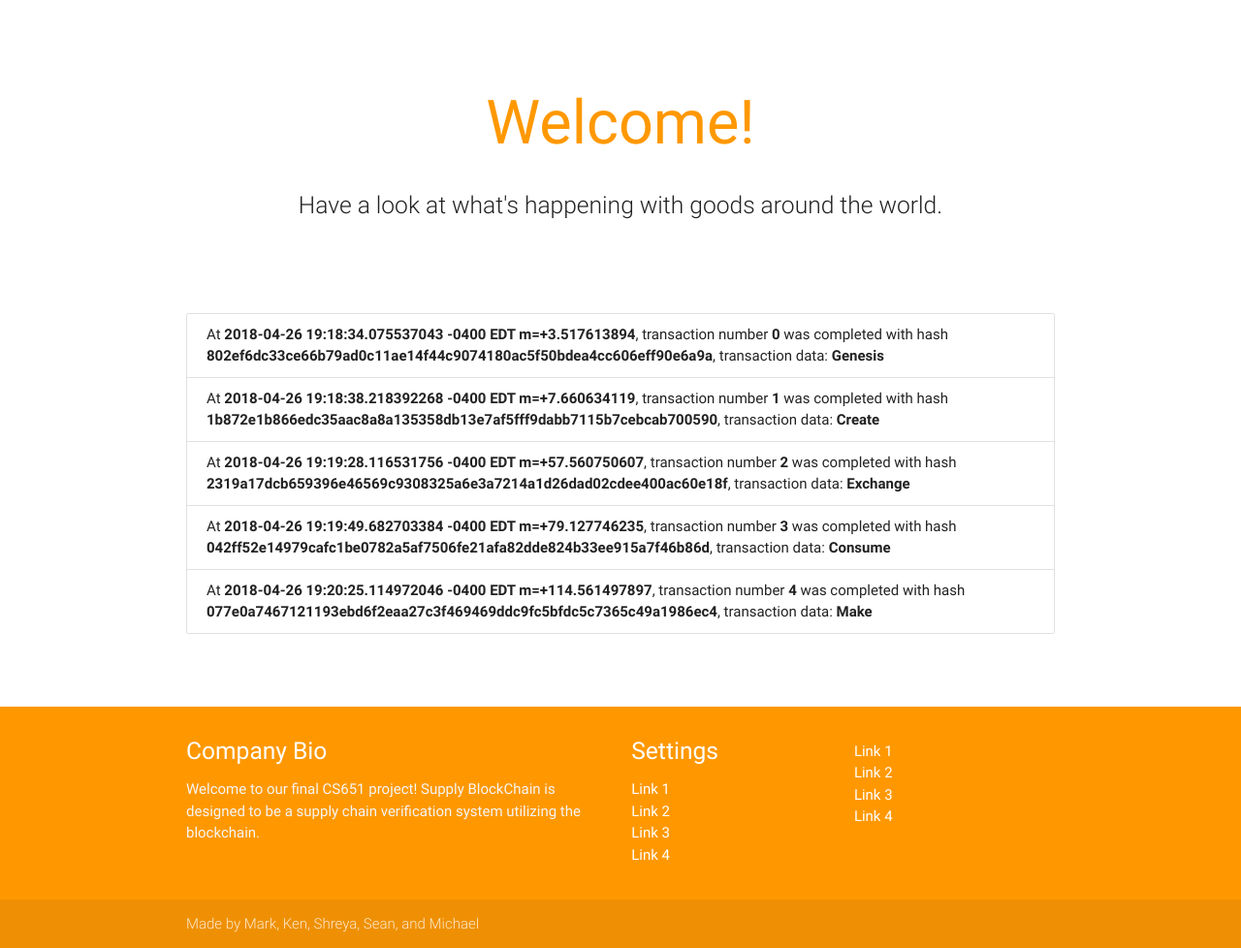
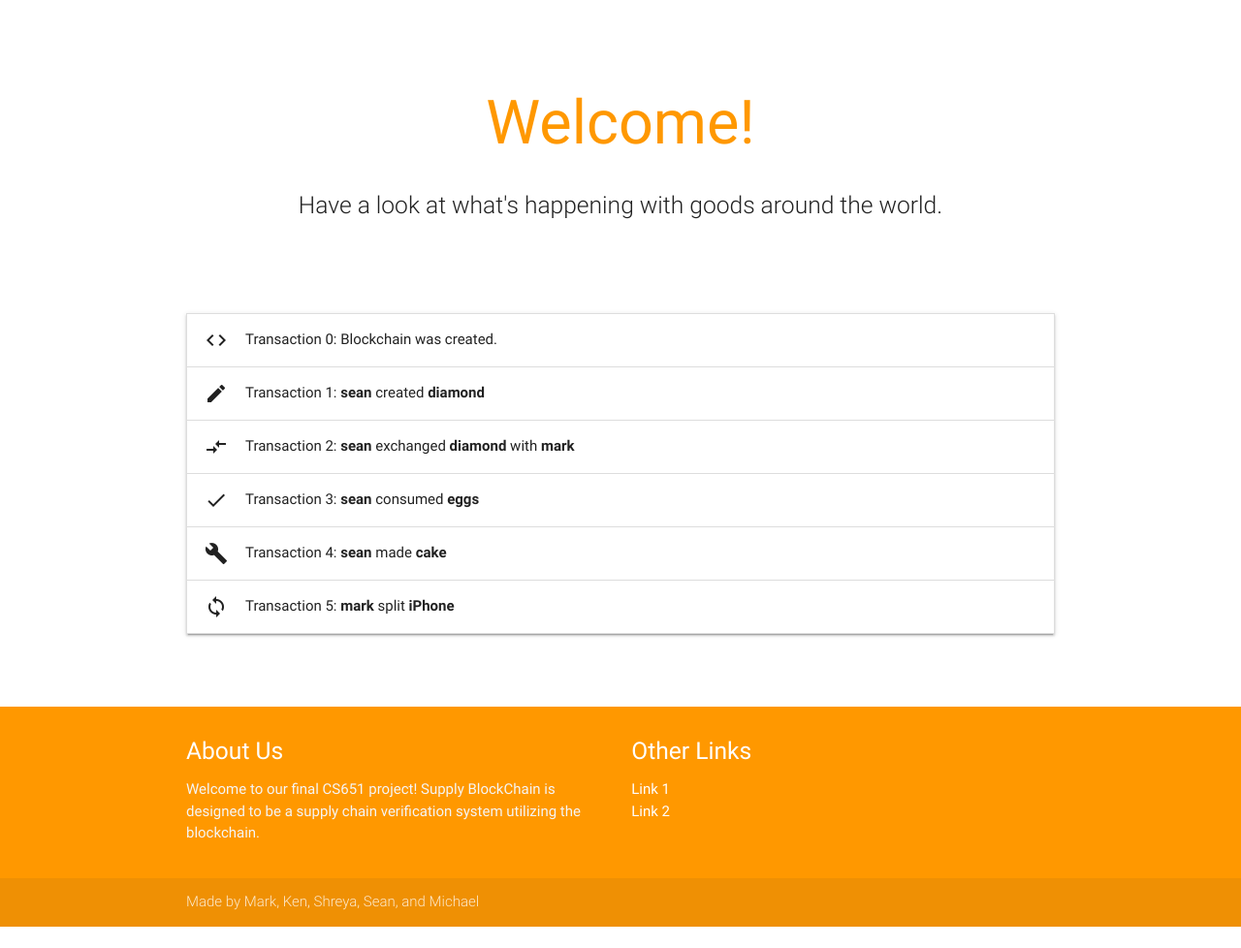
Before and after one commit to mbestavros/SupplyChain, a Flask app: page /index in a window 1280 px wide. Shown: the whole page at 97% size. After the commit the page ends 956 px from the top, so only its background shows below. Run offline with Flask 2, Linux system fonts and the light colour scheme; some libraries are stand-ins or nearby versions.

Commit message:
Add fully-functional visualization page; additional tweaks to server

```diff
--- a/visualization/sample.json
+++ b/visualization/sample.json
@@ -234,5 +234,56 @@
             "OutputItemNames":null
          }
       }
+   },
+   {
+      "Index":5,
+      "Timestamp":"2018-04-26 19:20:28.114972046 -0400 EDT m=+114.561497897",
+      "Hash":"077e0a7467121193ebd6f2eaa27c3f469469ddc9fc5bfdc5c7365c49a1986ec4",
+      "PrevHash":"042ff52e14979cafc1be0782a5af7506fe21afa82dde824b33ee915a7f46b86d",
+      "Difficulty":1,
+      "Nonce":"3",
+      "BlockTransaction":{
+         "TransactionType":"Split",
+         "TimeTransacted":1524784825,
+         "Cr":{
+            "OriginUserId":"",
+            "DestinationUserId":"",
+            "ItemId":"",
+            "ItemName":""
+         },
+         "Ex":{
+            "OriginUserId":"",
+            "DestinationUserId":"",
+            "ItemId":"",
+            "ItemName":""
+         },
+         "Co":{
+            "OriginUserId":"",
+            "DestinationUserId":"",
+            "ItemId":"",
+            "ItemName":""
+         },
+         "Ma":{
+            "OriginUserId":"",
+            "DestinationUserId":"",
+            "InputItemIds":null,
+            "InputItemNames":null,
+            "OutputItemId":"",
+            "OutputItemName":""
+         },
+         "Sp":{
+            "OriginUserId":"mark",
+            "DestinationUserIds":null,
+            "InputItemId":"",
+            "InputItemName":"iPhone",
+            "OutputItemIds":null,
+            "OutputItemNames":[
+               "Screen",
+               "CPU",
+               "RAM",
+               "Battery"
+            ]
+         }
+      }
    }
 ]
--- a/visualization/server.py
+++ b/visualization/server.py
@@ -10,7 +10,7 @@ app = Flask(__name__)
 @app.route('/')
 def raw_json():
 	# jsonify returns formatted JSON
-	return jsonify(get_blockchain_json)
+	return jsonify(get_blockchain_json())
 
 @app.route('/index')
 def index():
--- a/visualization/templates/index.html
+++ b/visualization/templates/index.html
@@ -28,11 +28,72 @@
 
 
       <!--   Icon Section   -->
-      <ul class="collection">
+      <ul class="collapsible">
         {% for block in blockchain %}
-        <li class="collection-item">At <b>{{ block.Timestamp }}</b>, transaction number <b>{{ block.Index }}</b> was completed with hash <b>{{ block.Hash }}</b>, transaction data: <b>{{ block.ParsedBlockTransaction.type }}</b></li>
+
+        <li>
+          {% if block.ParsedBlockTransaction.type == "Genesis" %}
+          <div class="collapsible-header"><i class="material-icons">code</i><span>Transaction {{ block.Index }}: Blockchain was created.</span></div>
+          <div class="collapsible-body"><span>
+            Time: <b>{{ block.Timestamp }}</b>
+          </span></div>
+          {% endif %}
+
+          {% if block.ParsedBlockTransaction.type == "Create" %}
+          <div class="collapsible-header"><i class="material-icons">create</i><span>Transaction {{ block.Index }}: <b> {{ block.ParsedBlockTransaction.data.DestinationUserId }} </b> created <b> {{ block.ParsedBlockTransaction.data.ItemName }} </b></span></div>
+          <div class="collapsible-body"><span>
+            Type: <b>{{ block.ParsedBlockTransaction.type }}</b><br>
+            Item ID: <b>{{ block.ParsedBlockTransaction.data.ItemId }}</b><br>
+            Time: <b>{{ block.Timestamp }}</b>
+          </span></div>
+          {% endif %}
+
+          {% if block.ParsedBlockTransaction.type == "Exchange" %}
+          <div class="collapsible-header"><i class="material-icons">compare_arrows</i><span>Transaction {{ block.Index }}: <b> {{ block.ParsedBlockTransaction.data.OriginUserId }} </b> exchanged <b> {{ block.ParsedBlockTransaction.data.ItemName }} </b> with <b> {{ block.ParsedBlockTransaction.data.DestinationUserId }} </b></span></div>
+          <div class="collapsible-body"><span>
+            Type: <b>{{ block.ParsedBlockTransaction.type }}</b><br>
+            Item ID: <b>{{ block.ParsedBlockTransaction.data.ItemId }}</b><br>
+            Time: <b>{{ block.Timestamp }}</b>
+          </span></div>
+          {% endif %}
+
+          {% if block.ParsedBlockTransaction.type == "Consume" %}
+          <div class="collapsible-header"><i class="material-icons">done</i><span>Transaction {{ block.Index }}: <b> {{ block.ParsedBlockTransaction.data.OriginUserId }} </b> consumed <b> {{ block.ParsedBlockTransaction.data.ItemName }} </b></span></div>
+          <div class="collapsible-body"><span>
+            Type: <b>{{ block.ParsedBlockTransaction.type }}</b><br>
+            Item ID: <b>{{ block.ParsedBlockTransaction.data.ItemId }}</b><br>
+            Time: <b>{{ block.Timestamp }}</b>
+          </span></div>
+          {% endif %}
+
+          {% if block.ParsedBlockTransaction.type == "Make" %}
+          <div class="collapsible-header"><i class="material-icons">build</i><span>Transaction {{ block.Index }}: <b> {{ block.ParsedBlockTransaction.data.OriginUserId }} </b> made <b> {{ block.ParsedBlockTransaction.data.OutputItemName }} </b></span></div>
+          <div class="collapsible-body"><span>
+            Type: <b>{{ block.ParsedBlockTransaction.type }}</b><br>
+            Inputs: <b>
+              {% for item in block.ParsedBlockTransaction.data.InputItemNames %}
+              <span><b>{{ item }}</b></span>
+              {% endfor %}
+            </b><br>
+            Time: <b>{{ block.Timestamp }}</b>
+          </span></div>
+          {% endif %}
+
+          {% if block.ParsedBlockTransaction.type == "Split" %}
+          <div class="collapsible-header"><i class="material-icons">loop</i><span>Transaction {{ block.Index }}: <b> {{ block.ParsedBlockTransaction.data.OriginUserId }} </b> split <b> {{ block.ParsedBlockTransaction.data.InputItemName }} </b></span></div>
+          <div class="collapsible-body"><span>
+            Type: <b>{{ block.ParsedBlockTransaction.type }}</b><br>
+            Outputs: <b>
+              {% for item in block.ParsedBlockTransaction.data.OutputItemNames %}
+              <span><b>{{ item }}</b></span>
+              {% endfor %}
+            </b><br>
+            Time: <b>{{ block.Timestamp }}</b>
+          </span></div>
+          {% endif %}
+        </li>
         {% endfor %}
-        </ul>
+      </ul>
 
 
     </div>
@@ -43,27 +104,16 @@
     <div class="container">
       <div class="row">
         <div class="col l6 s12">
-          <h5 class="white-text">Company Bio</h5>
+          <h5 class="white-text">About Us</h5>
           <p class="grey-text text-lighten-4">Welcome to our final CS651 project! Supply BlockChain is designed to be a supply chain verification system utilizing the blockchain.</p>
 
 
         </div>
         <div class="col l3 s12">
-          <h5 class="white-text">Settings</h5>
+          <h5 class="white-text">Other Links</h5>
           <ul>
             <li><a class="white-text" href="#!">Link 1</a></li>
             <li><a class="white-text" href="#!">Link 2</a></li>
-            <li><a class="white-text" href="#!">Link 3</a></li>
-            <li><a class="white-text" href="#!">Link 4</a></li>
-          </ul>
-        </div>
-        <div class="col l3 s12">
-          <h5 class="white-text"></h5>
-          <ul>
-            <li><a class="white-text" href="#!">Link 1</a></li>
-            <li><a class="white-text" href="#!">Link 2</a></li>
-            <li><a class="white-text" href="#!">Link 3</a></li>
-            <li><a class="white-text" href="#!">Link 4</a></li>
           </ul>
         </div>
       </div>
```
